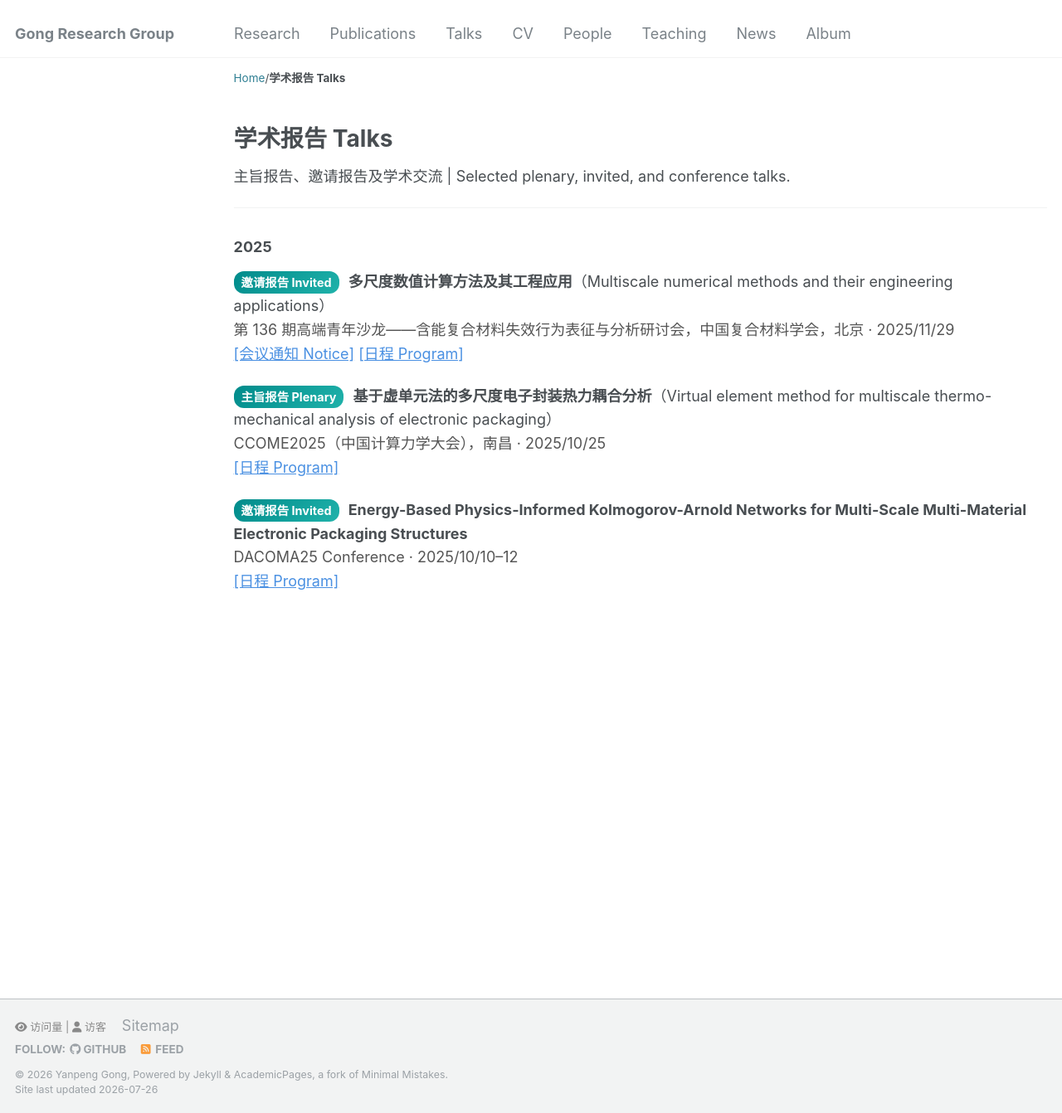
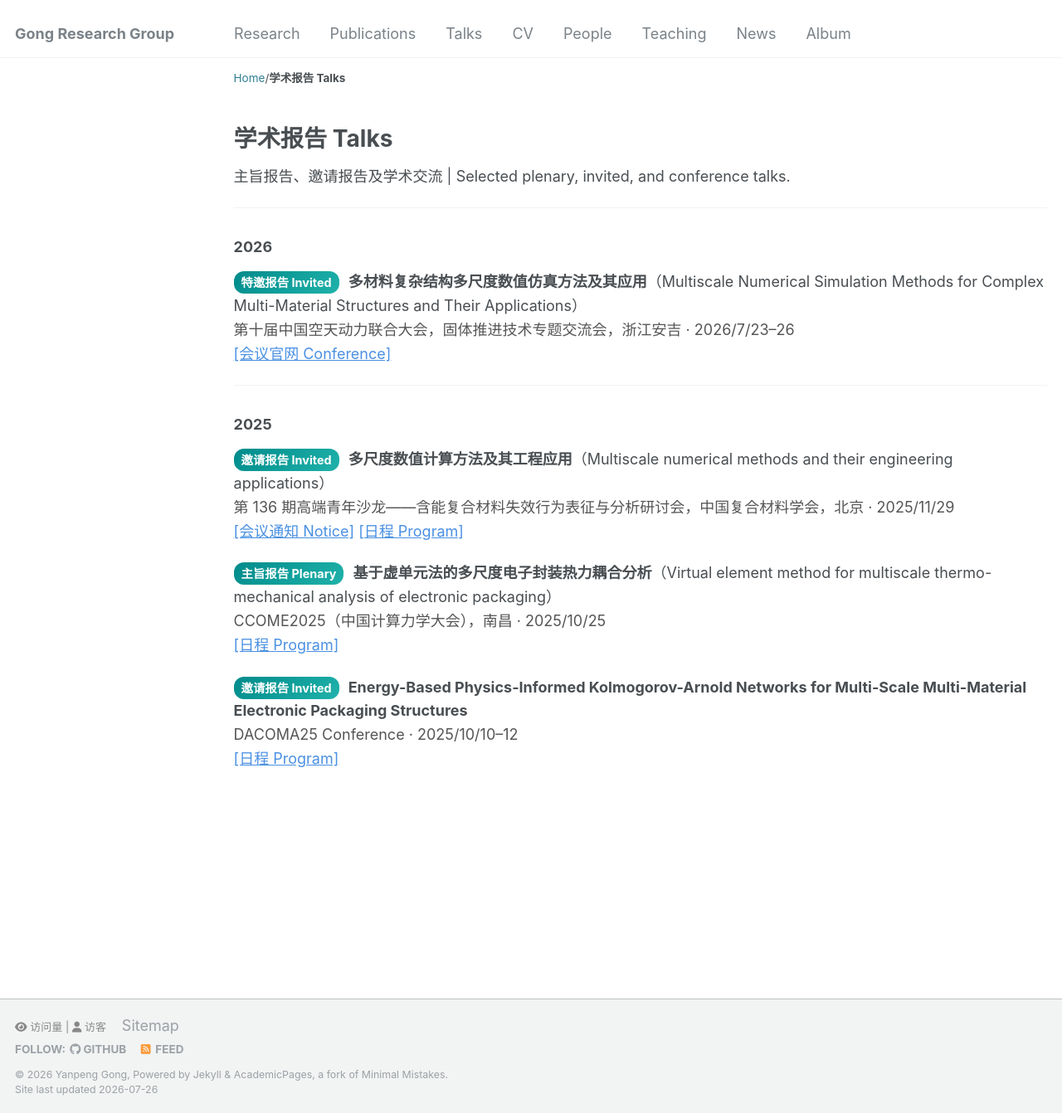
Before and after one commit to yanpeng-gong/yanpeng-gong.github.io, a Jekyll site: the page built from _pages/talks.html, in a window 1280 px wide and 1342 px high. Shown: the whole window at 83% size. Built offline with Jekyll 4.4.1, drawn with Linux system fonts in a browser that asks for light colours; comment, search, counter and statistics services are not loaded.

Commit message:
talks: record aerospace power invited talk

```diff
--- a/_pages/talks.html
+++ b/_pages/talks.html
@@ -27,6 +27,20 @@ description: "Selected plenary and invited talks by Yanpeng Gong (公颜鹏) on
 </style>
 
 <hr>
+<h3>2026</h3>
+
+<ul class="talk-list">
+
+  <li>
+    <span class="talk-type">特邀报告 Invited</span>
+    <strong>多材料复杂结构多尺度数值仿真方法及其应用</strong>（Multiscale Numerical Simulation Methods for Complex Multi-Material Structures and Their Applications）<br>
+    <span class="talk-meta">第十届中国空天动力联合大会，固体推进技术专题交流会，浙江安吉 · 2026/7/23–26</span><br>
+    <a class="talk-link" href="https://aspowercn2026.scimeeting.cn/">[会议官网 Conference]</a>
+  </li>
+
+</ul>
+
+<hr>
 <h3>2025</h3>
 
 <ul class="talk-list">
```
Also changed, not shown: _news/news.md (+1 -1 lines), files/news/2026_Aerospace_Power_invited_talk.jpg (deleted).
